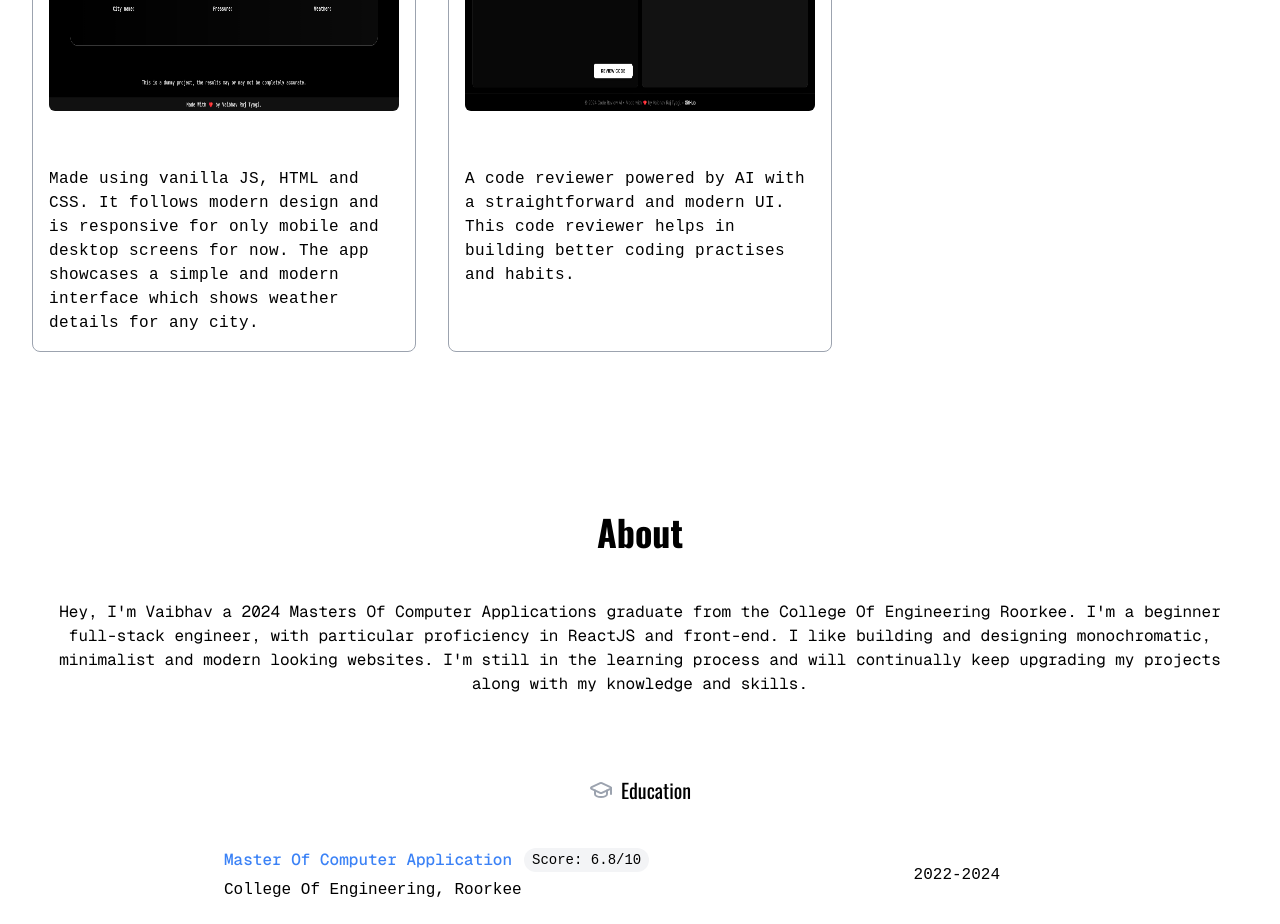
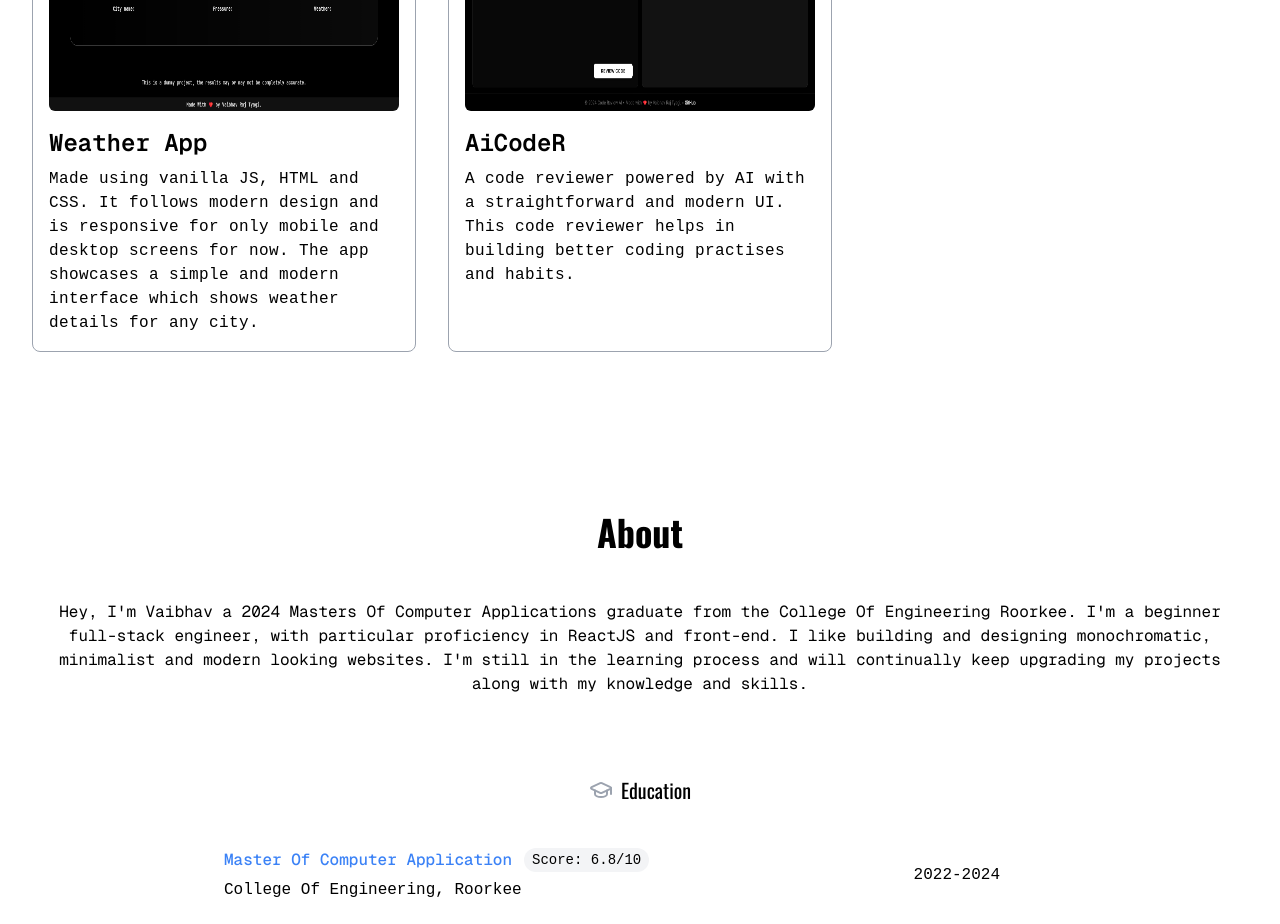
Before and after one commit to VaibhavRajTyagi/Portfolio, a React (Vite) app: page / in a window 1280 px wide. Shown: the part 1040-1964 px from the top of the page. Built offline with nearby package versions, Linux system fonts and the light colour scheme; a web font is replaced by a local one.

Commit message:
Fixed the white text color in light mode on project title.

```diff
--- a/src/components/Projects.jsx
+++ b/src/components/Projects.jsx
@@ -32,7 +32,7 @@ const Projects = () => {
             className="card border border-gray-400 dark:border-white p-4 rounded-lg hover:scale-105 transition-transform duration-300"
           >
             <img src={card.image} alt={card.title} className="w-full h-64 object-fill rounded-md mb-4" />
-            <h2 className="text-xl md:text-2xl text-white font-semibold mb-2 font-geist">{card.title}</h2>
+            <h2 className="text-xl md:text-2xl dark:text-white font-semibold mb-2 font-geist">{card.title}</h2>
             <p className="text-sm md:text-base dark:text-gray-300 font-playfair tracking-wide">{card.description}</p>
           </a>
         ))}
--- a/src/index.css
+++ b/src/index.css
@@ -28,5 +28,5 @@
   background-image: linear-gradient(rgba(255,255,255,0.1) 2px, transparent 1px),
   linear-gradient(90deg,rgba(255,255,255,0.1) 2px, transparent 1px);
 
-  background-size: 50px 50px;
+  background-size: 35px 35px;
 }
```
